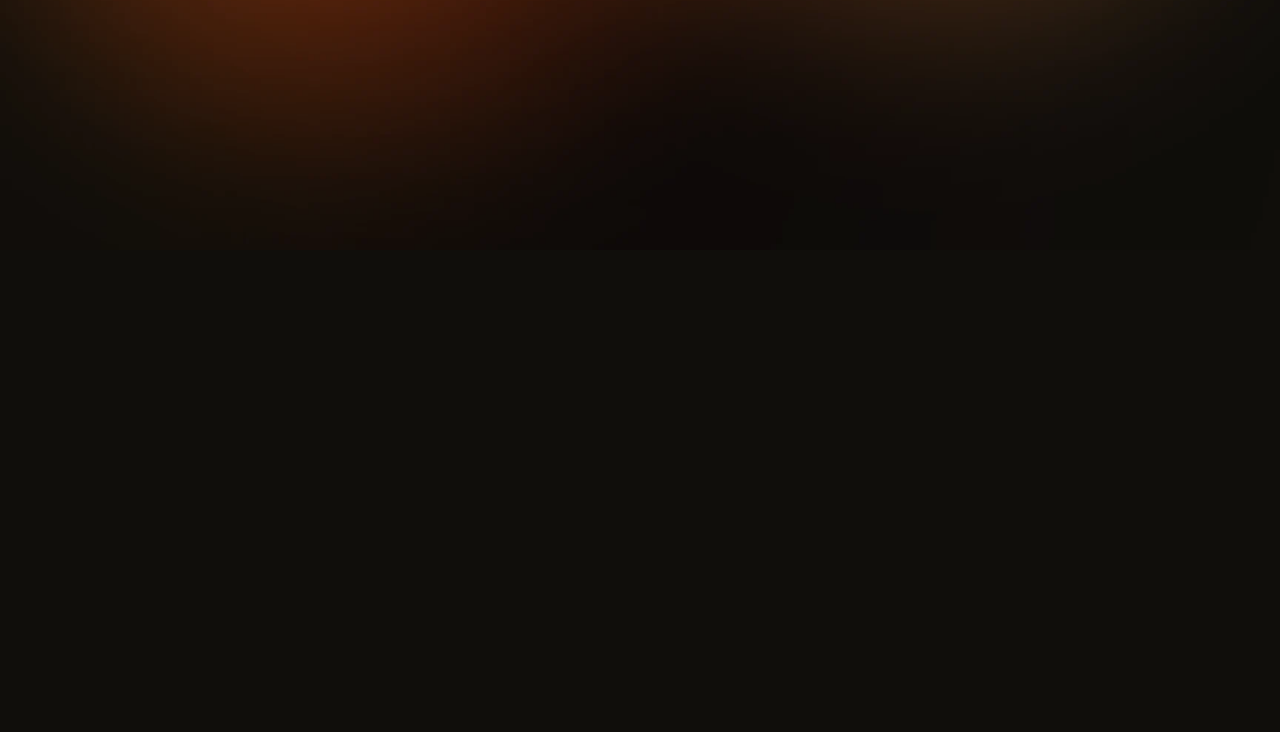
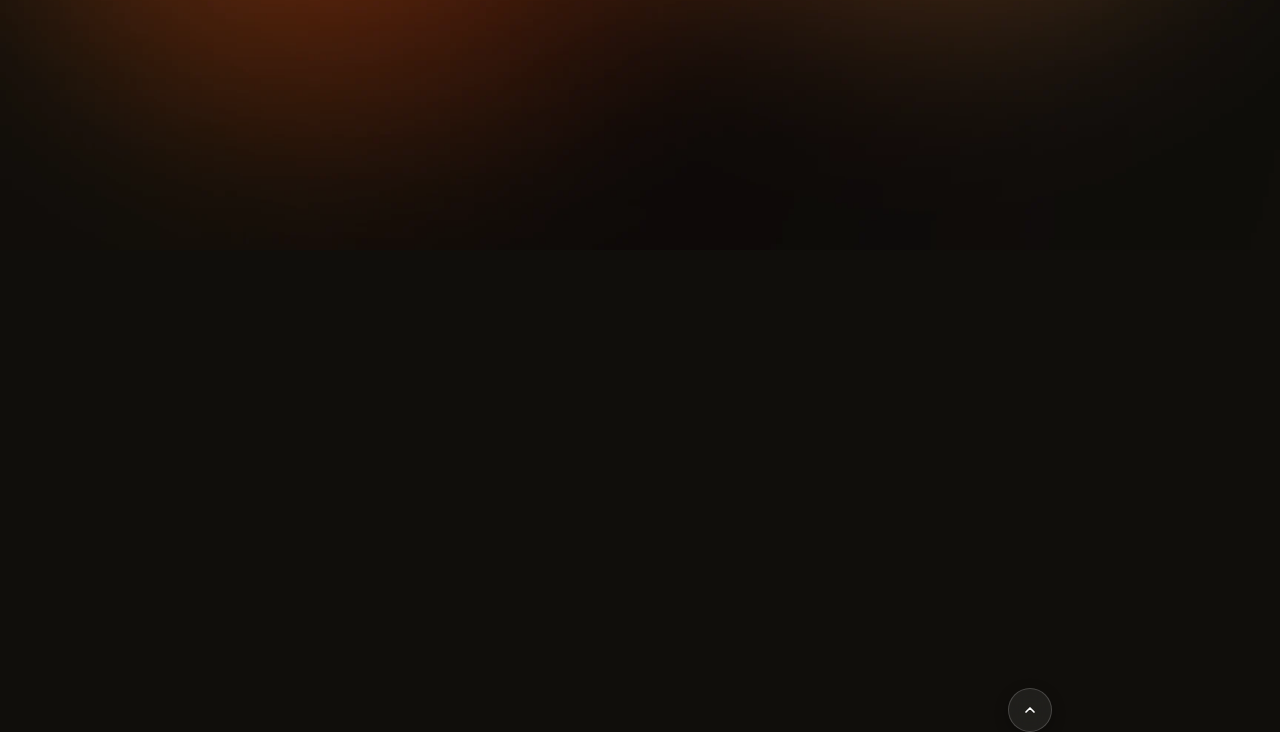
Before and after one commit to Akashic-01/akashic-01.github.io, a plain HTML site: page chapter.html in a window 1280 px wide. Shown: the part 550-1282 px from the top of the page. Before the commit the page ends 800 px from the top, so only its background shows below. Drawn offline with nearby package versions, Linux system fonts and the light colour scheme.

Commit message:
Update chapter.html

```diff
--- a/chapter.html
+++ b/chapter.html
@@ -1098,5 +1098,6 @@
       });
     </script>
     <script src="widget.js"></script>
+    <script src="back-to-top.js"></script>
   </body>
 </html>
```
